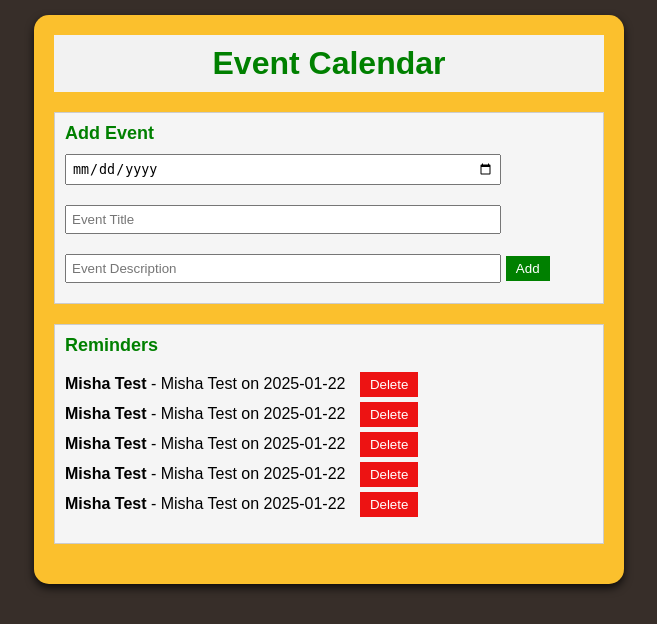
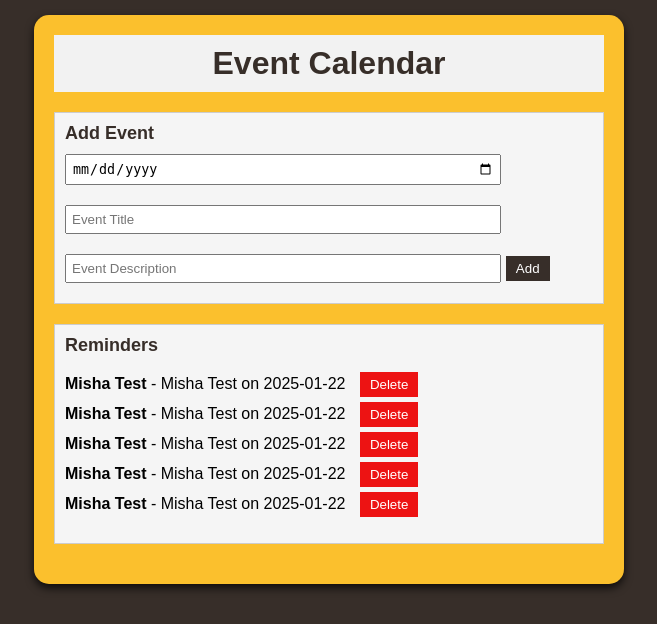
Before and after one commit to AhyanAslam/PROJECT, a Flask app: page /event in a window 1280 px wide. Shown: the top 624 px of the page, without its empty margins (311-968 px from the left). Run offline with Flask 3, Linux system fonts and the light colour scheme.

Commit message:
updated event.css

```diff
--- a/static/event.css
+++ b/static/event.css
@@ -25,7 +25,7 @@ body {
 
 /* Event section styling */
 .event {
-    background-color: #4CAF50;
+    background-color: #372E29;
     color: white;
     padding: 2px 5px;
     margin: 2px 0;
@@ -41,7 +41,7 @@ body {
 }
 
 .container-calendar #left h1 {
-	color: green;
+	color: #372E29;
 	text-align: center;
 	background-color: #f2f2f2;
 	margin: 0;
@@ -49,7 +49,7 @@ body {
 }
 
 #event-section h3 {
-	color: green;
+	color: #372E29;
 	font-size: 18px;
 	margin: 0;
 }
@@ -62,7 +62,7 @@ body {
 }
 
 #event-section button {
-	background: green;
+	background: #372E29;
 	color: white;
 	border: none;
 	padding: 5px 10px;
@@ -114,7 +114,7 @@ body {
 }
 
 #reminder-section h3 {
-	color: green;
+	color: #372E29;
 	font-size: 18px;
 	margin: 0;
 }
@@ -143,9 +143,9 @@ body {
 /* Buttons in the calendar */
 .button-container-calendar button {
 	cursor: pointer;
-	background: green;
+	background: #372E29;
 	color: #fff;
-	border: 1px solid green;
+	border: 1px solid #372E29;
 	border-radius: 4px;
 	padding: 5px 10px;
 }
@@ -182,13 +182,13 @@ body {
 }
 
 .date-picker:nth-child(6) {
-	color: green;
+	color: #372E29;
 	/* Friday */
 }
 
 /* Hover effect for date cells */
 .date-picker:hover {
-	background-color: green;
+	background-color:#372E29;
 	color: white;
 	cursor: pointer;
 }
```
